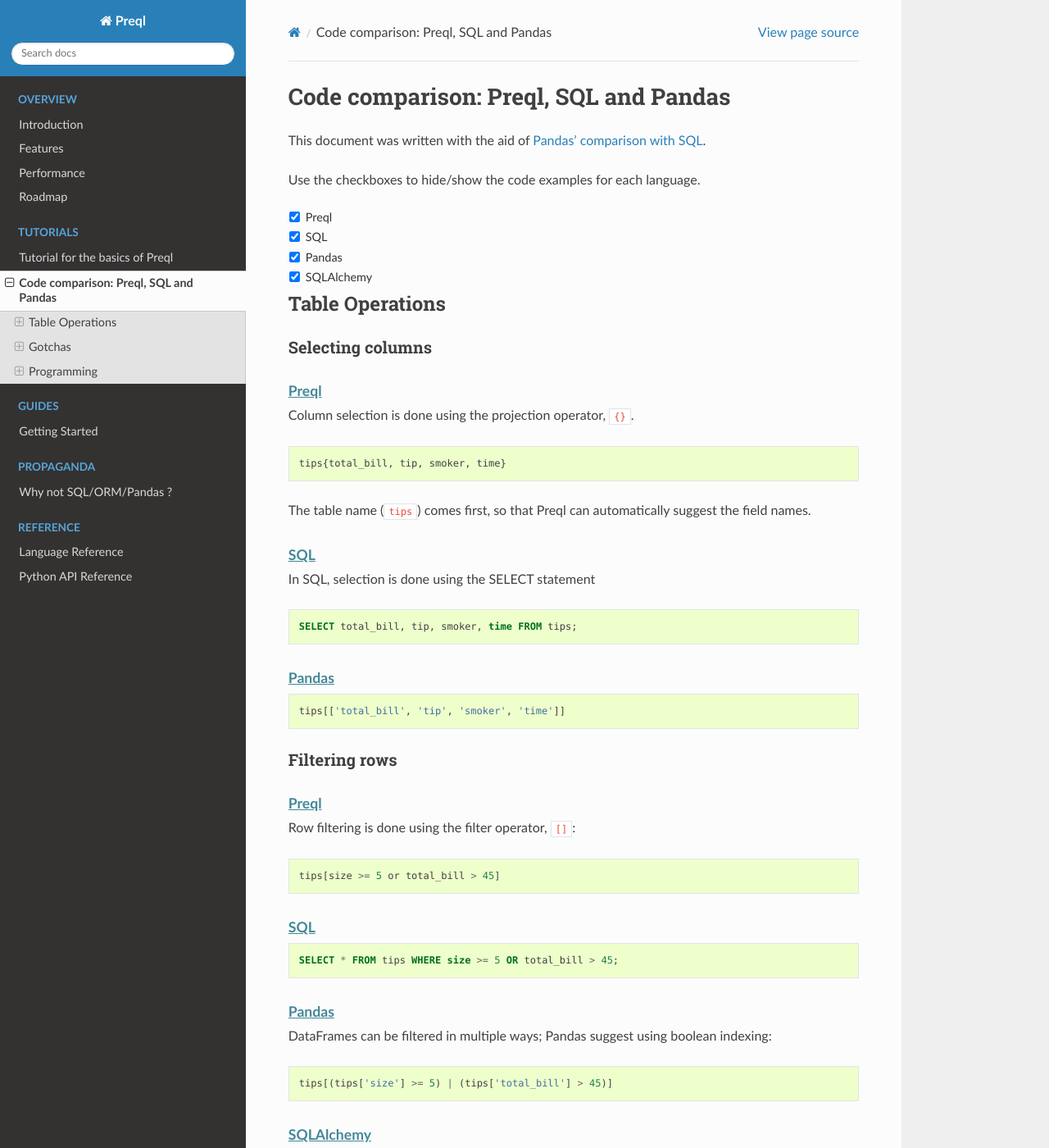
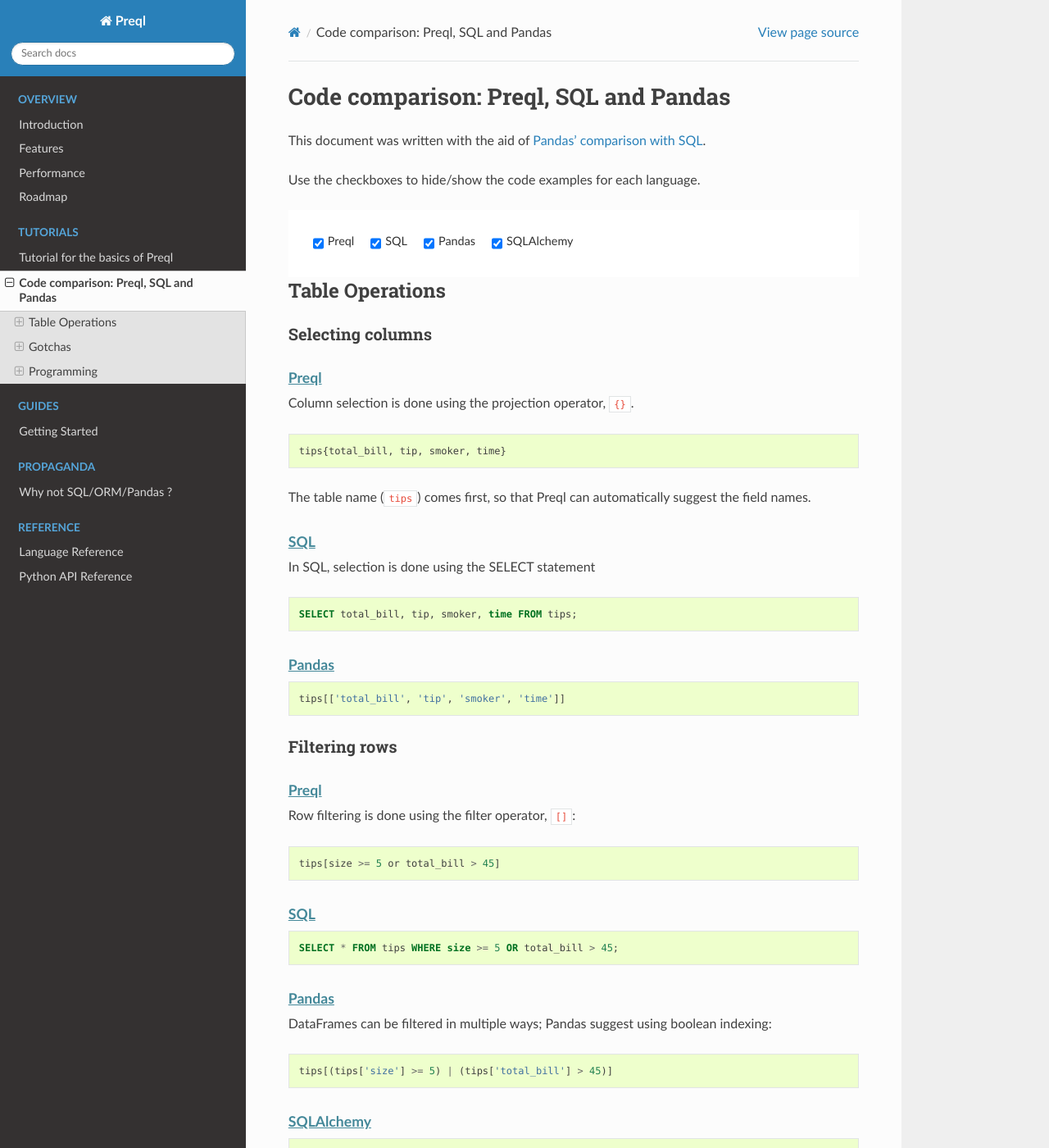
Before and after one commit to erezsh/Preql, a Sphinx documentation site: the page built from docs/comparison.md, in a window 1280 px wide and 1400 px high. Shown: the whole window at 82% size. Built offline with Sphinx 7.4.7 and the Read the Docs theme 2.0.0, drawn with Linux system fonts in a browser that asks for light colours; pages that are not in the unit, such as notebooks, are missing from menus.

Commit message:
Docs: Comparison dialect choice is now sticky

```diff
--- a/docs/comparison.md
+++ b/docs/comparison.md
@@ -6,26 +6,28 @@
 
 <script src="https://cdnjs.cloudflare.com/ajax/libs/cash/8.1.0/cash.min.js"></script>
 
-<form>
-<table>
-	<tr>
-		<td> <input type="checkbox" id="preql" onclick="$('.preql').toggle()" checked="checked"> </td>
-		<td> <label for="preql">Preql</label> </td>
-	</tr>
-	<tr>
-		<td> <input type="checkbox" id="sql" onclick="$('.sql').toggle()" checked="checked"> </td>
-		<td> <label for="sql">SQL</label> </td>
-	</tr>
-	<tr>
-		<td> <input type="checkbox" id="pandas" onclick="$('.pandas').toggle()" checked="checked"> </td>
-		<td> <label for="pandas">Pandas</label> </td>
-	</tr>
-	<tr>
-		<td> <input type="checkbox" id="sqlalchemy" onclick="$('.sqlalchemy').toggle()" checked="checked"> </td>
-		<td> <label for="sqlalchemy">SQLAlchemy</label> </td>
-	</tr>
-</table>
-</form>
+<div class="sticky">
+	<form>
+		<div id="dialect_choices">
+			<div class="choice">
+				<input type="checkbox" id="preql" onclick="$('.preql').toggle()" checked="checked">
+				<label for="preql">Preql</label>
+			</div>
+			<div class="choice">
+				<input type="checkbox" id="sql" onclick="$('.sql').toggle()" checked="checked">
+				<label for="sql">SQL</label>
+			</div>
+			<div class="choice">
+				<input type="checkbox" id="pandas" onclick="$('.pandas').toggle()" checked="checked">
+				<label for="pandas">Pandas</label>
+			</div>
+			<div class="choice">
+				<input type="checkbox" id="sqlalchemy" onclick="$('.sqlalchemy').toggle()" checked="checked">
+				<label for="sqlalchemy">SQLAlchemy</label>
+			</div>
+		</div>
+	</form>
+</div>
 
 <style>
 	.preql::before {
@@ -47,6 +49,20 @@
 	  margin-bottom: 5px;
 	  text-decoration: underline;
 	  line-height: 2em;
+	}
+	div.sticky {
+		position: -webkit-sticky;
+		position: sticky;
+		top: 0;
+	}
+	.choice {
+		display: flex;
+		padding: 10px;
+	}
+	#dialect_choices {
+		background: white;
+		padding: 20px;
+		display: flex;
 	}
 </style>
 
```
